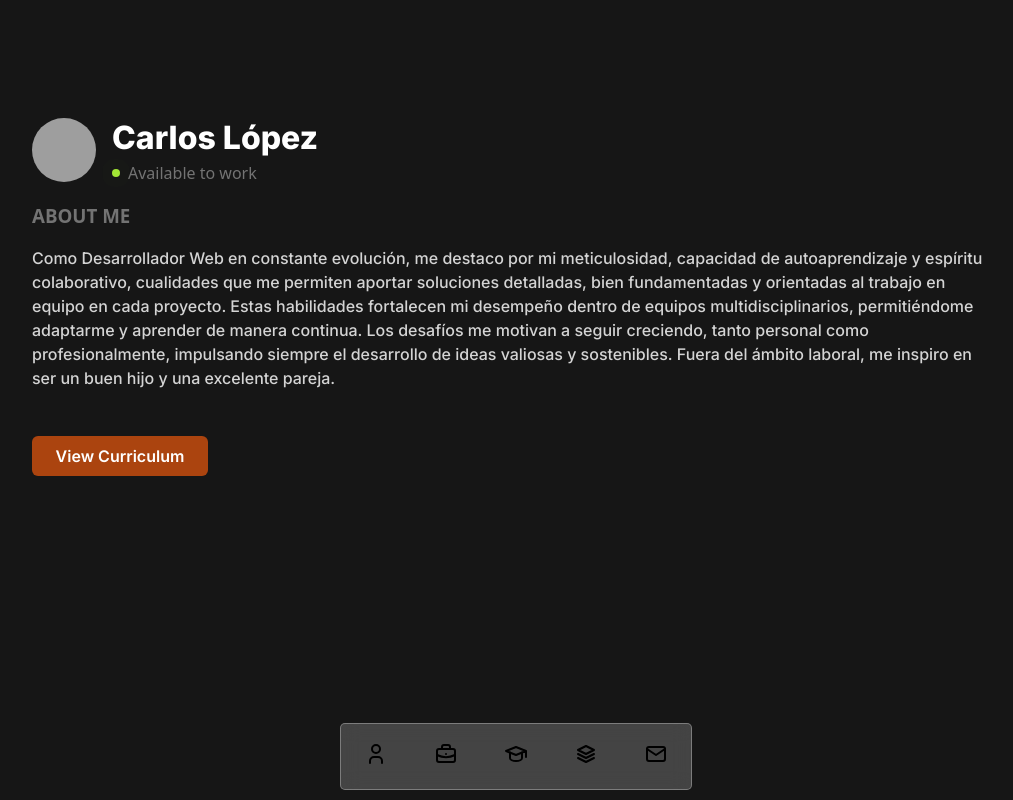
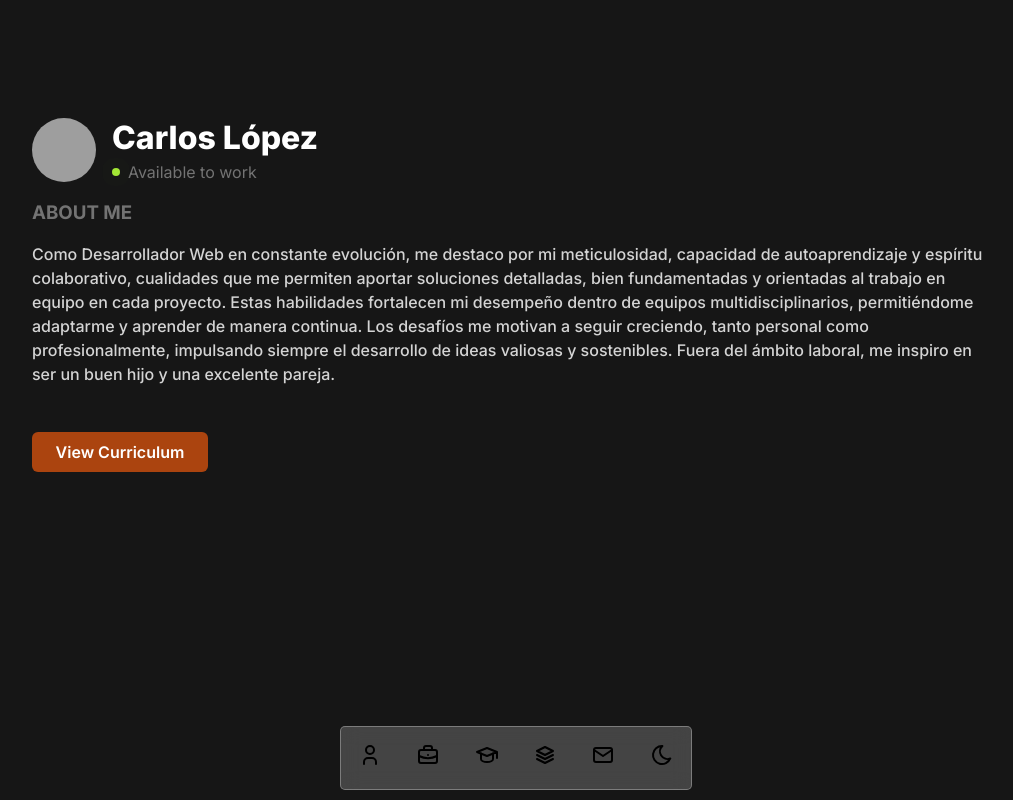
Before and after one commit to carlosdev97/portafolio-website-UI-2.0, a React (Vite) app: page / in a window 1280 px wide. Shown: the top 800 px of the page, without its empty margins (124-1137 px from the left). Built offline with nearby package versions, Linux system fonts and the light colour scheme; grey boxes are pictures that could not be loaded.

Commit message:
feat: add toggle button for light/dark mode

```diff
--- a/src/App.jsx
+++ b/src/App.jsx
@@ -1,13 +1,12 @@
 import "./App.css";
 import AboutMe from "./components/AboutMe/AboutMe";
-import Projects from "./components/Projects/Projects";
+// import Projects from "./components/Projects/Projects";
 import FloatingMenu from "./components/FloatingMenu/FloatingMenu";
 
 function App() {
   return (
     <>
       <AboutMe />
-      <Projects />
       <FloatingMenu />
     </>
   );
--- a/src/components/AboutMe/AboutMe.jsx
+++ b/src/components/AboutMe/AboutMe.jsx
@@ -28,7 +28,6 @@ const StyledInfo = styled.div`
 
 const StyledInfoTitle = styled.h1`
   color: white;
-  font-family: "Inter", serif;
   font-weight: 800;
   font-size: 32px;
   margin: 0;
--- a/src/components/FloatingMenu/FloatingMenu.jsx
+++ b/src/components/FloatingMenu/FloatingMenu.jsx
@@ -1,10 +1,13 @@
-import styled from "styled-components";
+import { useState } from "react";
+import styled, { css, keyframes } from "styled-components";
 import {
   TbUser,
   TbBriefcase,
   TbSchool,
   TbStack2,
   TbMail,
+  TbSun,
+  TbMoon,
 } from "react-icons/tb";
 
 const StyledFloatingMenu = styled.div`
@@ -32,14 +35,50 @@ const StyledNavList = styled.ul`
 
 const StyledNavItem = styled.li`
   list-style: none;
+  font-size: 24px;
 `;
 
 const StyledNavLink = styled.a`
   color: black;
-  font-size: 24px;
+`;
+
+const rotateAnimation = keyframes`
+  from {
+    transform: rotate(0deg);
+  }
+  to {
+    transform: rotate(360deg);
+  }
+`;
+
+const StyledTbMoon = styled(TbMoon)`
+  ${(props) =>
+    props.rotate &&
+    css`
+      animation: ${rotateAnimation} 0.5s linear;
+    `}
+`;
+const StyledTbSun = styled(TbSun)`
+  ${(props) =>
+    props.rotate &&
+    css`
+      animation: ${rotateAnimation} 0.5s linear;
+    `}
 `;
 
 const FloatingMenu = () => {
+  const [darkMode, setDarkMode] = useState(false);
+  const [rotate, setRotate] = useState(false);
+
+  const handleIconClick = () => {
+    setDarkMode(!darkMode);
+    setRotate(true);
+
+    setTimeout(() => {
+      setRotate(false);
+    }, 1000);
+  };
+
   return (
     <StyledFloatingMenu>
       <StyledMenuNav>
@@ -69,6 +108,13 @@ const FloatingMenu = () => {
               <TbMail />
             </StyledNavLink>
           </StyledNavItem>
+          <StyledNavItem>
+            {darkMode ? (
+              <StyledTbSun rotate={rotate} onClick={handleIconClick} />
+            ) : (
+              <StyledTbMoon rotate={rotate} onClick={handleIconClick} />
+            )}
+          </StyledNavItem>
         </StyledNavList>
       </StyledMenuNav>
     </StyledFloatingMenu>
--- a/src/index.css
+++ b/src/index.css
@@ -1,4 +1,8 @@
 :root {
+  /* Mode Light */
+  --bg-primary-light: #fff;
+
+  /* Mode Dark */
   --bg-primary: #161616;
   --color-primary: rgb(255 255 255 / 1);
   --color-secondary: rgb(212 212 212 / 1);
@@ -6,9 +10,6 @@
 }
 
 body {
-  font-family: ui-sans-serif, system-ui, -apple-system, BlinkMacSystemFont,
-    Segoe UI, Roboto, Helvetica Neue, Arial, Noto Sans, sans-serif,
-    Apple Color Emoji, Segoe UI Emoji, Segoe UI Symbol, Noto Color Emoji;
-
   background-color: var(--bg-primary);
+  font-family: "Inter", serif;
 }
```
